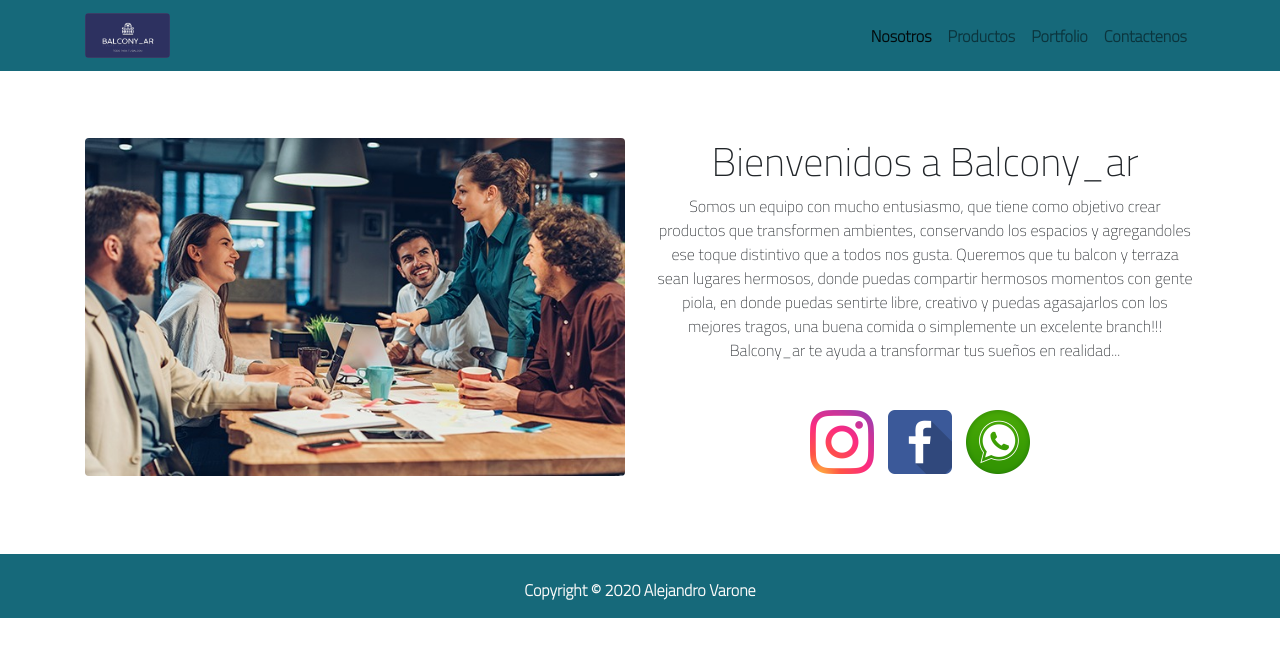
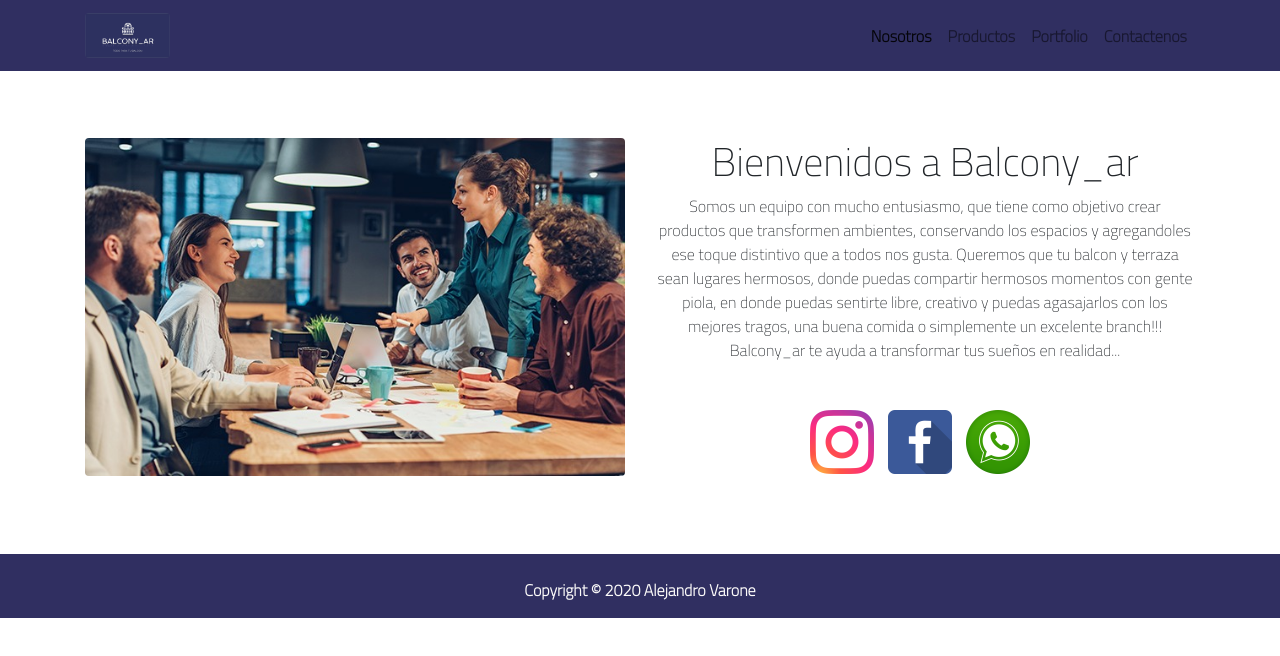
Before and after one commit to alevaar/proyectocoder-balconyar, a website: page index.html in a window 1280 px wide. Drawn offline with nearby package versions, Linux system fonts and the light colour scheme.

Commit message:
cambie los colores del header y footer

```diff
--- a/scss/styles.scss
+++ b/scss/styles.scss
@@ -16,7 +16,7 @@ header {
 }
 
 .navbar {
-    background-color: #16697a;
+    background-color: #302f61;
     color: rgb(252, 251, 250);
     font-weight: bold;
     text-decoration: none;
@@ -104,7 +104,7 @@ header {
 
 
 footer {
-    background-color: #16697a;
+    background-color: #302f61;
     color: rgb(252, 251, 250);
     font-weight: bold;
     font-size: 16px;
```
Also changed, not shown: css/styles.css.
